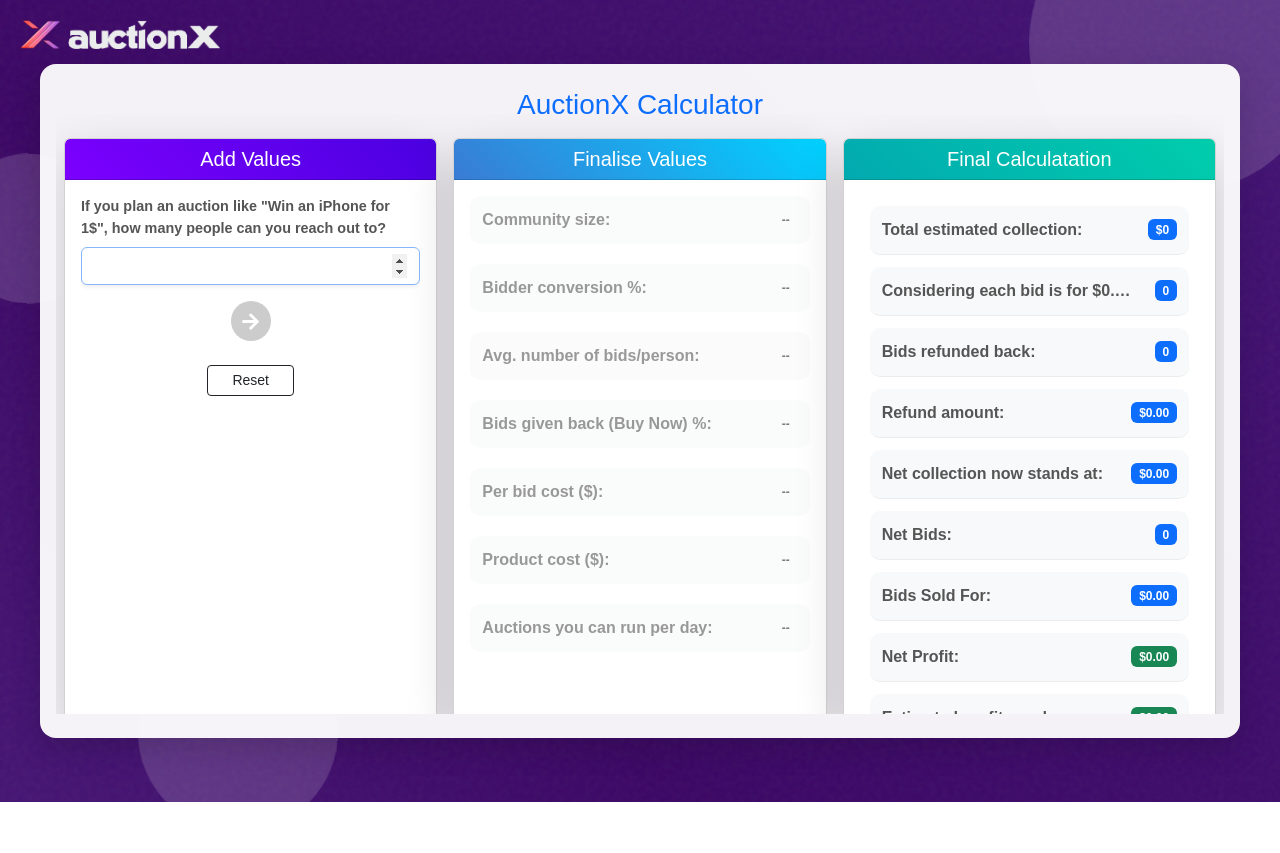
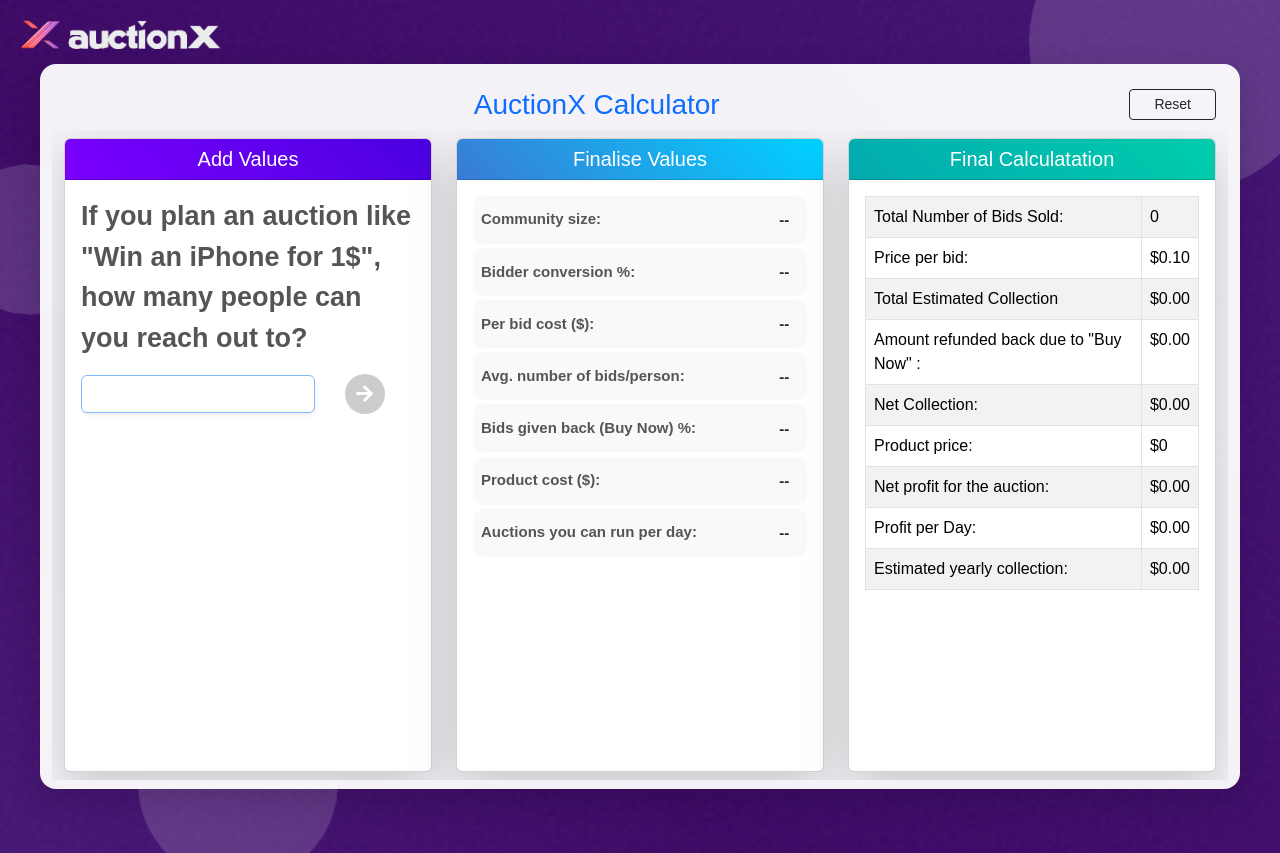
Before and after one commit to tushar6862/auctionx-calculator, a React (Create React App) app: page / in a window 1280 px wide. Before the commit the page ends 802 px from the top, so only its background shows below. Built offline with nearby package versions, Linux system fonts and the light colour scheme.

Commit message:
Changes given task

```diff
--- a/src/components/AuctionCalculator/index.js
+++ b/src/components/AuctionCalculator/index.js
@@ -1,9 +1,9 @@
 import React, { useState, useEffect, useRef } from "react";
-import { Form, Row, Col, Card, Button } from "react-bootstrap";
+import { Form, Row, Col, Card, Button, Table } from "react-bootstrap";
 import { useFormik } from "formik";
 import * as Yup from "yup";
 import { useSpring, animated, config } from "react-spring";
-import { FaArrowRight, FaCheck } from "react-icons/fa";
+import { FaArrowRight } from "react-icons/fa";
 import Logo from "../../assets/auctionx-logo1.png";
 import "./style.css";
 
@@ -32,23 +32,24 @@ const AuctionCalculator = () => {
     {
       name: "bidderConversionPercent",
       label: "Bidder conversion %",
-      title: `What percentage of those do you think will participate in an auction?`,
-    },
-    {
-      name: "avgBidsPerPerson",
-      label: "Avg. number of bids/person",
-      title: `How much is the average amount you think a bidder would comfortably spend in an auction?`,
-    },
-    {
-      name: "bidsGivenBackPercent",
-      label: "Bids given back (Buy Now) %",
-      title: `Estimate the percentage of bidders`,
+      title: `How many percentage of those do you think will come participate in an auction?`,
     },
     {
       name: "perBidCost",
       label: "Per bid cost ($)",
       step: "0.01",
-      title: `Rate per bid`,
+      title: `Rate per bid ($)`,
+    },
+    {
+      name: "avgBidsPerPerson",
+      label: "Avg. number of bids/person",
+      title: `How much average amount do you think a bidder would comfortably spend in an auction? $`,
+    },
+    {
+      name: "bidsGivenBackPercent",
+      label: "Bids given back (Buy Now) %",
+      title: `Once the auction finishes a small percentage of bidders will exercise the "Buy Now" option - where we refund the bids.
+Estimate the percentage of bidders ("Buy Now")`,
     },
     {
       name: "productCost",
@@ -132,6 +133,7 @@ const AuctionCalculator = () => {
     bidsRefundedBack: 0,
     refundAmount: 0,
     netCollection: 0,
+    productCostAmount: 0,
   });
 
   useEffect(() => {
@@ -143,53 +145,52 @@ const AuctionCalculator = () => {
   // Update calculations when form values change
   // Update calculations when form values change
   useEffect(() => {
-    const totalExpectedBids =
+    // Total participants calculation
+    const totalParticipants =
       formik.values.communitySize *
-      (formik.values.bidderConversionPercent / 100) *
-      formik.values.avgBidsPerPerson;
+      (formik.values.bidderConversionPercent / 100);
 
-    // Calculate bids per bidder
-    const bidsPerBidder = formik.values.avgBidsPerPerson;
+    // Total estimated collection (A)
+    const totalCollection = totalParticipants * formik.values.avgBidsPerPerson;
+
+    // Calculate bids per bidder (based on avg spend and per bid cost)
+    const bidsPerBidder =
+      formik.values.avgBidsPerPerson / formik.values.perBidCost;
+
+    // Total number of bids sold
+    const totalExpectedBids = totalCollection / formik.values.perBidCost;
 
     // Calculate bidders using Buy Now
     const biddersUsingBuyNow =
-      formik.values.communitySize *
-      (formik.values.bidderConversionPercent / 10) *
-      (formik.values.bidsGivenBackPercent / 100);
+      totalParticipants * (formik.values.bidsGivenBackPercent / 100);
 
-    // Calculate bids refunded back
+    // Calculate bids refunded back (B)
     const bidsRefundedBack = biddersUsingBuyNow * bidsPerBidder;
 
-    // Calculate refund amount
+    // Calculate refund amount (R)
     const refundAmount = bidsRefundedBack * formik.values.perBidCost;
 
-    // Calculate net collection
-    const totalCollection = totalExpectedBids * formik.values.perBidCost;
+    // Calculate net collection (N = A - R)
     const netCollection = totalCollection - refundAmount;
 
-    const bidsGivenBack =
-      totalExpectedBids * (formik.values.bidsGivenBackPercent / 100);
-    const netBids = totalExpectedBids - bidsGivenBack;
+    // Net profit calculation (Net Profit = N - C)
+    const netProfit = netCollection - formik.values.productCost;
 
-    // Updated calculation: Bids sold for = net bids * per bid cost
-    const bidsSoldFor = netBids * formik.values.perBidCost;
-
-    const perCost = formik.values.perBidCost;
-
-    // Net profit calculation
-    const netProfit = bidsSoldFor - formik.values.productCost;
+    // Profit per day
     const profitPerDay = netProfit * formik.values.auctionsPerDay;
 
     setCalculations({
+      totalParticipants,
       totalExpectedBids,
-      netBids,
-      bidsSoldFor,
-      netProfit,
-      profitPerDay,
-      perCost,
+      totalCollection,
+      bidsPerBidder,
       bidsRefundedBack,
       refundAmount,
       netCollection,
+      netProfit,
+      profitPerDay,
+      perCost: formik.values.perBidCost,
+      productCostAmount: formik.values.productCost,
     });
   }, [formik.values]);
 
@@ -220,11 +221,25 @@ const AuctionCalculator = () => {
       </div>
 
       <animated.div style={formAnimation} className="calculator-content">
-        <div className="form-header text-center mb-2">
-          <h3 className="text-primary">AuctionX Calculator</h3>
+        <div className="form-header mb-2 d-flex justify-content-between align-items-center">
+          <div className="flex-grow-1 text-center">
+            <h3 className="text-primary mb-0">AuctionX Calculator</h3>
+          </div>
+          <Button
+            variant="outline-dark"
+            size="sm"
+            className="px-4 btn-reset hover-effect"
+            onClick={() => {
+              formik.resetForm();
+              setActiveField("communitySize");
+              setCompletedFields([]);
+            }}
+          >
+            Reset
+          </Button>
         </div>
 
-        <Row className="g-3 calculator-row">
+        <Row className="calculator-row">
           {/* Left Column - Input Fields */}
           <Col xs={12} md={12} lg={4} className="form-column mb-3 mb-md-0">
             <Card className="h-100 input-card shadow-lg">
@@ -250,6 +265,7 @@ const AuctionCalculator = () => {
                         >
                           {field.title}
                         </Form.Label>
+                        <div className="d-flex align-items-center mt-2">
                           <Form.Control
                             type="number"
                             name={field.name}
@@ -257,21 +273,26 @@ const AuctionCalculator = () => {
                             value={formik.values[field.name]}
                             onChange={formik.handleChange}
                             onBlur={formik.handleBlur}
+                            onKeyDown={(e) => {
+                              if (
+                                e.key === "Enter" &&
+                                formik.values[field.name] &&
+                                !formik.errors[field.name]
+                              ) {
+                                e.preventDefault();
+                                moveToNextField(field.name);
+                              }
+                            }}
                             isInvalid={
                               formik.touched[field.name] &&
                               formik.errors[field.name]
                             }
-                          className="form-control-ms floating-input shadow-sm"
+                            className="form-control-ms floating-input shadow-sm no-spinner"
                             placeholder=" "
                             step={field.step || "1"}
                             ref={field.name === activeField ? inputRef : null}
+                            style={{ width: "70%" }}
                           />
-                        <Form.Control.Feedback type="invalid">
-                          {formik.errors[field.name]}
-                        </Form.Control.Feedback>
-                      </Form.Group>
-
-                      <div className="text-center mt-3">
                           <button
                             type="button"
                             className="field-nav-button pulse-animation"
@@ -284,23 +305,12 @@ const AuctionCalculator = () => {
                             <FaArrowRight className="arrow-icon" />
                           </button>
                         </div>
+                        <Form.Control.Feedback type="invalid">
+                          {formik.errors[field.name]}
+                        </Form.Control.Feedback>
+                      </Form.Group>
                     </animated.div>
                   ))}
-                </div>
-
-                <div className="d-grid gap-2 d-md-flex justify-content-center mt-4">
-                  <Button
-                    variant="outline-dark"
-                    size="sm"
-                    className="px-4 btn-reset hover-effect"
-                    onClick={() => {
-                      formik.resetForm();
-                      setActiveField("communitySize");
-                      setCompletedFields([]);
-                    }}
-                  >
-                    Reset
-                  </Button>
                 </div>
               </Card.Body>
             </Card>
@@ -324,14 +334,17 @@ const AuctionCalculator = () => {
                       }`}
                     >
                       <div className="value-label-container">
-                        <span className="value-label fw-bold">
+                        <span
+                          className="value-label fw-bold"
+                          style={{ fontSize: "15px" }}
+                        >
                           {field.label}:
                         </span>
-                        {completedFields.includes(field.name) && (
-                          <FaCheck className="check-icon text-success" />
-                        )}
                       </div>
-                      <span className="value-value badge bg-light text-dark">
+                      <span
+                        className="value-value badge bg-light text-dark"
+                        style={{ fontSize: "15px" }}
+                      >
                         {completedFields.includes(field.name)
                           ? field.name === "perBidCost" ||
                             field.name === "productCost"
@@ -356,155 +369,121 @@ const AuctionCalculator = () => {
                 <h5 className="mb-0">Final Calculatation</h5>
               </Card.Header>
               <Card.Body>
-                <div className="results-summary">
-                  <div className="result-item">
-                    <span className="result-label fw-bold text-start">
-                      Total estimated collection:
-                    </span>
-                    <span className="result-value badge bg-primary">
-                      $
-                      {calculations.totalExpectedBids.toLocaleString(
+                <Table striped bordered hover>
+                  <tbody>
+                    <tr>
+                      <td className="text-start">Total Number of Bids Sold:</td>
+                      <td className="text-start">
+                        {" "}
+                        {calculations.totalExpectedBids?.toLocaleString(
                           undefined,
                           {
                             maximumFractionDigits: 0,
                           }
-                      )}
-                    </span>
-                  </div>
-
-                  <div className="result-item">
-                    <span className="result-label fw-bold text-start">
-                      Considering each bid is for ${calculations?.perCost} the
-                      total number of bids sold:
-                    </span>
-                    <span className="result-value badge bg-primary">
-                      {calculations.totalExpectedBids.toLocaleString(
-                        undefined,
-                        {
-                          maximumFractionDigits: 0,
-                        }
-                      )}
-                    </span>
-                  </div>
-
-                  <div className="result-item">
-                    <span className="result-label fw-bold text-start">
-                      Bids refunded back:
-                    </span>
-                    <span className="result-value badge bg-primary">
-                      {calculations.bidsRefundedBack.toLocaleString(undefined, {
-                        maximumFractionDigits: 0,
-                      })}
-                    </span>
-                  </div>
-
-                  <div className="result-item">
-                    <span className="result-label fw-bold text-start">
-                      Refund amount:
-                    </span>
-                    <span className="result-value badge bg-primary">
+                        ) || 0}
+                      </td>
+                    </tr>
+                    <tr>
+                      <td className="text-start">Price per bid:</td>
+                      <td className="text-start">
+                        {" "}
                         $
-                      {calculations.refundAmount.toLocaleString(undefined, {
+                        {calculations.perCost?.toLocaleString(undefined, {
                           minimumFractionDigits: 2,
                           maximumFractionDigits: 2,
-                      })}
-                    </span>
-                  </div>
-
-                  <div className="result-item">
-                    <span className="result-label fw-bold text-start">
-                      Net collection now stands at:
-                    </span>
-                    <span className="result-value badge bg-primary">
+                        }) || 0}
+                      </td>
+                    </tr>
+                    <tr>
+                      <td className="text-start">Total Estimated Collection</td>
+                      <td className="text-start">
+                        {" "}
                         $
-                      {calculations.netCollection.toLocaleString(undefined, {
-                        minimumFractionDigits: 2,
-                        maximumFractionDigits: 2,
-                      })}
-                    </span>
-                  </div>
-
-                  <div className="result-item">
-                    <span className="result-label fw-bold text-start">
-                      Net Bids:
-                    </span>
-                    <span className="result-value badge bg-primary">
-                      {calculations.netBids.toLocaleString(undefined, {
-                        maximumFractionDigits: 0,
-                      })}
-                    </span>
-                  </div>
-
-                  <div className="result-item">
-                    <span className="result-label fw-bold text-start">
-                      Bids Sold For:
-                    </span>
-                    <span className="result-value badge bg-primary">
-                      $
-                      {calculations.bidsSoldFor.toLocaleString(undefined, {
-                        minimumFractionDigits: 2,
-                        maximumFractionDigits: 2,
-                      })}
-                    </span>
-                  </div>
-                  <div className="result-item">
-                    <span className="result-label fw-bold text-start">
-                      Net Profit:
-                    </span>
-                    <span
-                      className={`result-value badge ${
-                        calculations.netProfit >= 0 ? "bg-success" : "bg-danger"
-                      }`}
-                    >
-                      $
-                      {calculations.netProfit.toLocaleString(undefined, {
-                        minimumFractionDigits: 2,
-                        maximumFractionDigits: 2,
-                      })}
-                    </span>
-                  </div>
-
-                  <div className="result-item">
-                    <span className="result-label fw-bold text-start">
-                      Estimated profit per day:
-                    </span>
-                    <span
-                      className={`result-value badge ${
-                        calculations.profitPerDay >= 0
-                          ? "bg-success"
-                          : "bg-danger"
-                      }`}
-                    >
-                      $
-                      {calculations.profitPerDay.toLocaleString(undefined, {
-                        minimumFractionDigits: 2,
-                        maximumFractionDigits: 2,
-                      })}
-                    </span>
-                  </div>
-
-                  <div className="result-item">
-                    <span className="result-label fw-bold text-start">
-                      Annual Profit:
-                    </span>
-                    <span
-                      className={`result-value badge ${
-                        calculations.profitPerDay * 365 >= 0
-                          ? "bg-success"
-                          : "bg-danger"
-                      }`}
-                    >
-                      $
-                      {(calculations.profitPerDay * 365).toLocaleString(
+                        {calculations.totalCollection?.toLocaleString(
                           undefined,
                           {
                             minimumFractionDigits: 2,
                             maximumFractionDigits: 2,
                           }
-                      )}
-                    </span>
-                  </div>
-                </div>
+                        ) || 0}
+                      </td>
+                    </tr>
+                    <tr>
+                      <td className="text-start">
+                        Amount refunded back due to "Buy Now" :
+                      </td>
+                      <td className="text-start">
+                        $
+                        {calculations.refundAmount?.toLocaleString(undefined, {
+                          minimumFractionDigits: 2,
+                          maximumFractionDigits: 2,
+                        }) || 0}
+                      </td>
+                    </tr>
+                    <tr>
+                      <td className="text-start">Net Collection:</td>
+                      <td className="text-start">
+                        {" "}
+                        $
+                        {calculations.netCollection?.toLocaleString(undefined, {
+                          minimumFractionDigits: 2,
+                          maximumFractionDigits: 2,
+                        }) || 0}
+                      </td>
+                    </tr>
+                    <tr>
+                      <td className="text-start">Product price:</td>
+                      <td className="text-start">
+                        $
+                        {calculations.productCostAmount?.toLocaleString(
+                          undefined,
+                          {
+                            minimumFractionDigits: 2,
+                            maximumFractionDigits: 2,
+                          }
+                        ) || 0}
+                      </td>
+                    </tr>
+                    <tr>
+                      <td className="text-start">
+                        Net profit for the auction:
+                      </td>
+                      <td className="text-start">
+                        $
+                        {calculations.netProfit?.toLocaleString(undefined, {
+                          minimumFractionDigits: 2,
+                          maximumFractionDigits: 2,
+                        }) || 0}
+                      </td>
+                    </tr>
+                    <tr>
+                      <td className="text-start">Profit per Day:</td>
+                      <td className="text-start">
+                        $
+                        {calculations.profitPerDay?.toLocaleString(undefined, {
+                          minimumFractionDigits: 2,
+                          maximumFractionDigits: 2,
+                        }) || 0}
+                      </td>
+                    </tr>
+                    <tr>
+                      <td className="text-start">
+                        Estimated yearly collection:
+                      </td>
+                      <td className="text-start">
+                        {" "}
+                        $
+                        {(calculations.profitPerDay * 365)?.toLocaleString(
+                          undefined,
+                          {
+                            minimumFractionDigits: 2,
+                            maximumFractionDigits: 2,
+                          }
+                        ) || 0}
+                      </td>
+                    </tr>
+                  </tbody>
+                </Table>
               </Card.Body>
             </Card>
           </Col>
--- a/src/components/AuctionCalculator/style.css
+++ b/src/components/AuctionCalculator/style.css
@@ -35,7 +35,7 @@
   position: relative;
   z-index: 10;
   overflow: hidden;
-  max-height: 90vh;
+  height: calc(100vh - 75px);
 }
 
 .form-column,
@@ -426,7 +426,7 @@ body {
 /* Three-column layout styles */
 
 .calculator-row {
-  height: calc(90vh - 120px);
+  height: calc(90vh - 70px);
   max-height: 700px;
   overflow: hidden;
 }
@@ -480,25 +480,7 @@ body {
 .value-list-container {
   display: flex;
   flex-direction: column;
-  gap: 0.5rem;
-}
-
-.value-item {
-  display: flex;
-  justify-content: space-between;
-  align-items: center;
-  padding: 0.75rem;
-  border-radius: 8px;
-  background-color: #f8f9fa;
-  transition: all 0.3s ease;
-}
-
-.value-item.completed {
-  background-color: rgba(0, 200, 83, 0.1);
-}
-
-.value-item.pending {
-  opacity: 0.6;
+  gap: 0.2rem;
 }
 
 .value-label-container {
@@ -514,6 +496,7 @@ body {
 
 .value-value {
   font-weight: 600;
+  font-size: 20px;
   color: #333;
 }
 
@@ -863,40 +846,6 @@ body {
   height: 100%;
 }
 
-.result-item {
-  display: flex;
-  justify-content: space-between;
-  align-items: center;
-  padding: 10px 5px;
-  border-bottom: 1px solid rgba(0, 0, 0, 0.05);
-  transition: all 0.3s ease;
-  flex-wrap: nowrap;
-  gap: 8px;
-}
-
-.result-item:last-child {
-  border-bottom: none;
-}
-
-.result-label {
-  white-space: nowrap;
-  overflow: hidden;
-  text-overflow: ellipsis;
-  flex: 1;
-}
-
-.result-value {
-  white-space: nowrap;
-  font-weight: 500;
-  text-align: right;
-}
-
-.result-label-container {
-  display: flex;
-  align-items: center;
-  gap: 10px;
-}
-
 .check-icon {
   color: #28a745;
   font-size: 0.9rem;
@@ -1228,9 +1177,22 @@ select.form-control {
   }
 }
 
+/* Hide arrows in Chrome, Safari, Edge */
+.no-spinner::-webkit-outer-spin-button,
+.no-spinner::-webkit-inner-spin-button {
+  -webkit-appearance: none;
+  margin: 0;
+}
+
+/* Hide arrows in Firefox */
+.no-spinner[type='number'] {
+  -moz-appearance: textfield;
+}
+
 /* Floating label effect */
 .floating-label {
   position: relative;
+  font-size: 27px;
 }
 
 .floating-label label {
@@ -1296,8 +1258,8 @@ select.form-control {
 
 /* Improved value items */
 .value-item {
-  margin-bottom: 0.75rem;
-  padding: 0.75rem;
+  margin-bottom: 1px;
+  padding: 0.5rem;
   border-radius: 10px;
   background-color: #f8f9fa;
   transition: all 0.3s ease;
```
Lines whose indentation alone changed are shown as unchanged.
